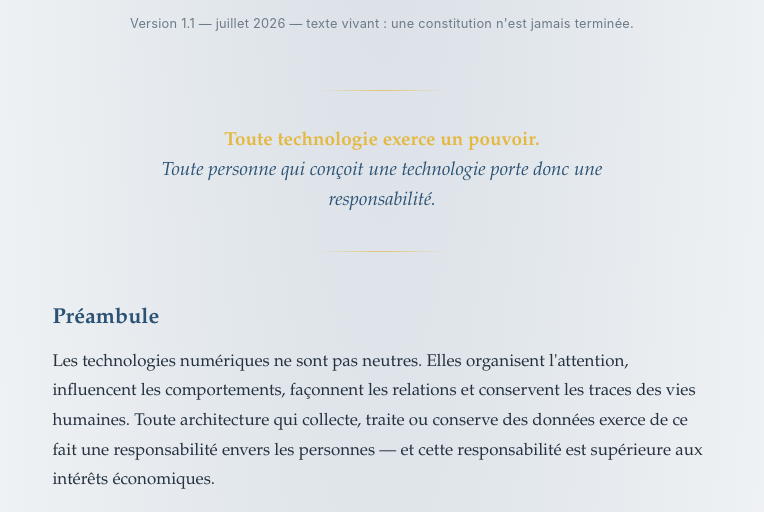
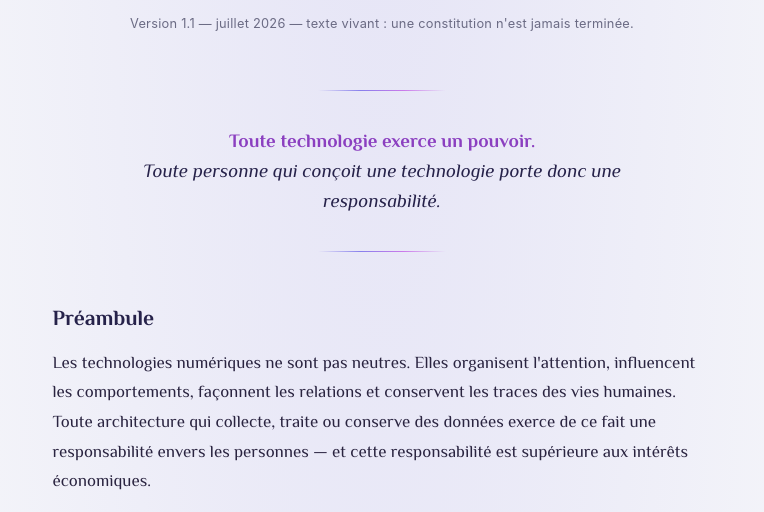
Before and after one commit to gilletaurelien-art/Digital-Constitution, a plain HTML site: page index.html in a window 1280 px wide. Shown: the part 218-730 px from the top of the page, without its empty margins (258-1022 px from the left). Drawn offline with Linux system fonts and the light colour scheme.

Commit message:
style: charte MANA clarte d'abord (blanc, bleu->violet, Philosopher) + mode nuit lavande

```diff
--- a/index.html
+++ b/index.html
@@ -8,6 +8,7 @@
 <meta property="og:title" content="La Constitution des artisans du numérique" />
 <meta property="og:description" content="Déclaration des droits numériques de la personne. Ce que nous refuserons toujours de faire." />
 <meta property="og:type" content="article" />
+<link href="https://fonts.googleapis.com/css2?family=Philosopher:ital,wght@0,400;0,700;1,400;1,700&display=swap" rel="stylesheet">
 <style>
   /* ============================================================
      LA CONSTITUTION — charte « Haute Mer & Clarté calme »
@@ -16,30 +17,35 @@
      de rien. Serif de mémoire, colonne de lecture, or letterpress.
      ============================================================ */
   :root {
+    /* Charte MANA « clarté d'abord » — blanc, bleu→violet, Philosopher.
+       L'accent (ex-or) est réaffecté au violet : tout le document suit. */
     --noir-atlantique: #0b131f;
     --ecume: #f8f9fa;
     --toile-de-lin: #eae6df;
-    --or-mana: #e5b842;
-    --or-doux: #d8b354;
-    --bleu-horizon: #2b5275;
+    --bleu: #3A2BE3;
+    --violet: #B221E0;
+    --bleu-horizon: #7c6fe0;
 
-    --fond: var(--noir-atlantique);
-    --encre: #edf1f6;
-    --brume: #93a3b8;
-    --etoile: #f5edd8;
-    --filet: rgba(234, 230, 223, 0.14);
+    --fond: var(--ecume);
+    --encre: #2a2440;
+    --brume: #6b6b84;
+    --etoile: #26224a;
+    --or-mana: #8b3fc0;
+    --or-doux: #8b3fc0;
+    --filet: rgba(58, 43, 227, 0.16);
 
-    --serif: 'Iowan Old Style', 'Palatino Linotype', 'Palatino', 'Book Antiqua', Georgia, 'Times New Roman', serif;
-    --sans: 'Inter', 'Avenir Next', -apple-system, 'Segoe UI', system-ui, sans-serif;
+    --serif: 'Philosopher', 'Iowan Old Style', 'Palatino', Georgia, serif;
+    --sans: 'Inter', 'Avenir Next', -apple-system, 'SF Pro', 'Segoe UI', system-ui, sans-serif;
   }
-  @media (prefers-color-scheme: light) {
+  @media (prefers-color-scheme: dark) {
     :root {
-      --fond: var(--ecume);
-      --encre: #24313f;
-      --brume: #6d7a88;
-      --etoile: var(--bleu-horizon);
-      --or-doux: #b8901f;
-      --filet: rgba(43, 82, 117, 0.22);
+      --fond: var(--noir-atlantique);
+      --encre: #edf1f6;
+      --brume: #93a3b8;
+      --etoile: #f0eaff;
+      --or-mana: #CDA9FF;
+      --or-doux: #CDA9FF;
+      --filet: rgba(183, 166, 255, 0.22);
     }
   }
 
@@ -94,8 +100,8 @@
     height: 1px;
     max-width: 8rem;
     margin: 2.2rem auto;
-    background: linear-gradient(90deg, transparent, var(--or-mana), transparent);
-    opacity: 0.7;
+    background: linear-gradient(90deg, transparent, var(--bleu), var(--violet), transparent);
+    opacity: 0.55;
   }
 
   /* — L'épigraphe — */
```
